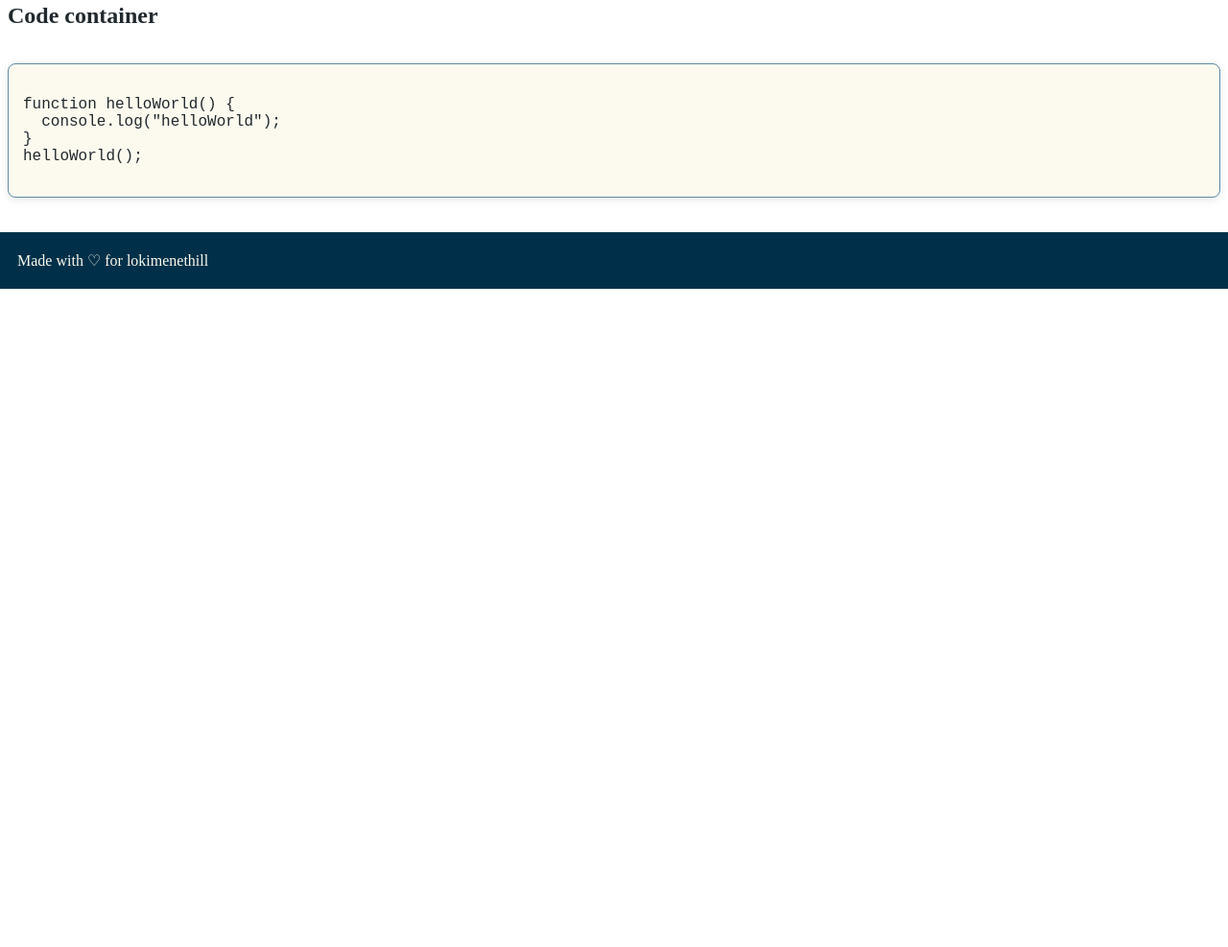
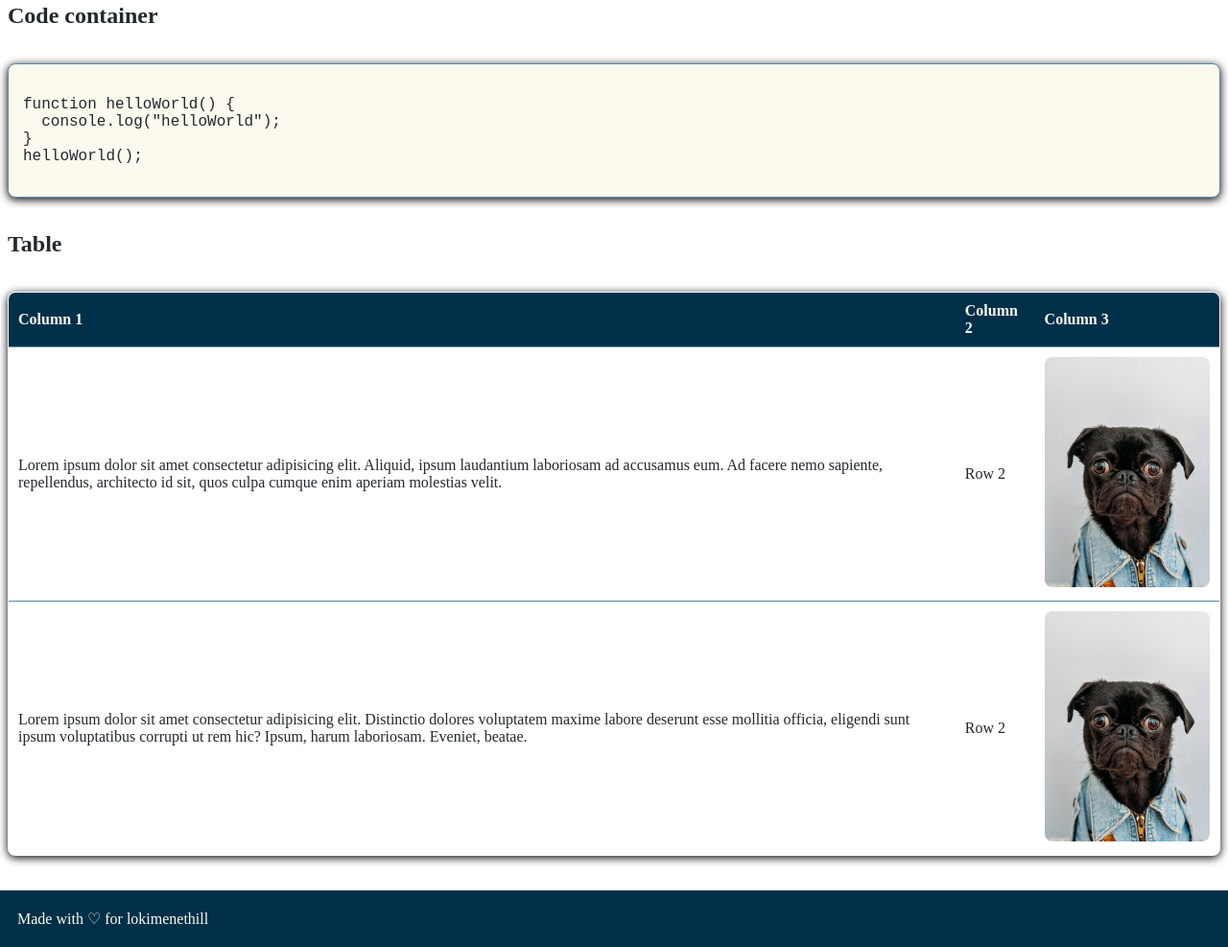
Before and after one commit to lokimenethill/SimpleCSSLibrary, a plain HTML site: page index.html in a window 1280 px wide. Shown: the part 1983-2970 px from the top of the page at 96% size. Before the commit the page ends 2284 px from the top, so only its background shows below. Drawn offline with Linux system fonts and the light colour scheme.

Commit message:
add-table-style

```diff
--- a/index.html
+++ b/index.html
@@ -138,6 +138,27 @@ helloWorld();
       </code></pre>
   </div>
    </p>
+   <h2>Table</h2>
+   <p>
+    <table>
+      <tr>
+        <th>Column 1</th>
+        <th>Column 2</th>
+        <th>Column 3</th>
+      </tr>
+      <tr>
+        <td>Lorem ipsum dolor sit amet consectetur adipisicing elit. Aliquid, ipsum laudantium laboriosam ad accusamus eum. Ad facere nemo sapiente, repellendus, architecto id sit, quos culpa cumque enim aperiam molestias velit.</td>
+        <td>Row 2</td>
+        <td><img class="rounded" src="imgExample.jpg" alt=""></td>
+      </tr>
+      <tr>
+        <td>Lorem ipsum dolor sit amet consectetur adipisicing elit. Distinctio dolores voluptatem maxime labore deserunt esse mollitia officia, eligendi sunt ipsum voluptatibus corrupti ut rem hic? Ipsum, harum laboriosam. Eveniet, beatae.</td>
+        <td>Row 2</td>
+        <td><img class="rounded" src="imgExample.jpg" alt=""></td>
+      </tr>
+    </table>
+
+   </p>
 
 <div class="footer">
   Made with ♡ for lokimenethill
--- a/mainSCL.css
+++ b/mainSCL.css
@@ -573,6 +573,28 @@ img{
   display: inline-block;
   overflow: hidden;
 }
+
+/* tables styles */
+table {
+  border-collapse: collapse;
+  width: 100%;
+  border-radius: var(--radius-controls);
+  overflow: hidden;
+  box-shadow: 0 2px 10px var(--black-alt-color);
+  border: 1px solid var(--primary-alt-color);
+}
+
+th, td {
+  padding: var(--padding-controls);
+  text-align: left;
+  border-bottom: 1px solid var(--primary-alt-color);
+}
+
+th {
+  background-color: var(--secondary-alt-color);
+  color: var(--white-color);
+}
+
 /* Extras */
 p{
   overflow: hidden;
@@ -583,7 +605,7 @@ p{
   padding: 15px;
   border-radius: var(--radius-controls);
   overflow: auto;
-  box-shadow: 0 2px 10px rgba(0, 0, 0, 0.1);
+  box-shadow: 0 2px 10px var(--black-alt-color);
   border: 1px solid var(--primary-alt-color);
 }
 
```
